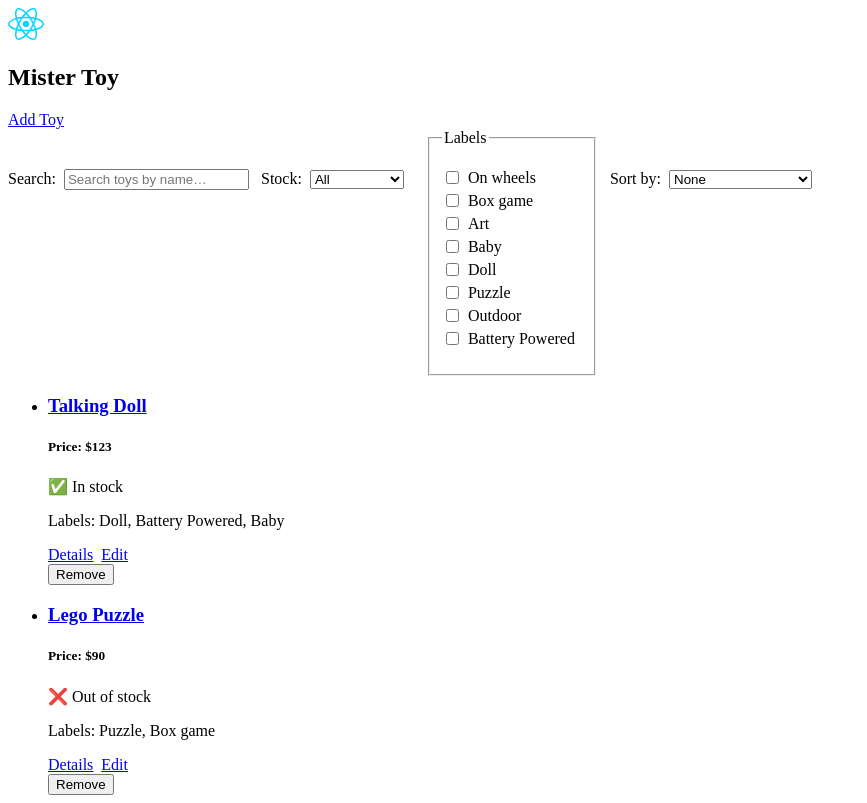
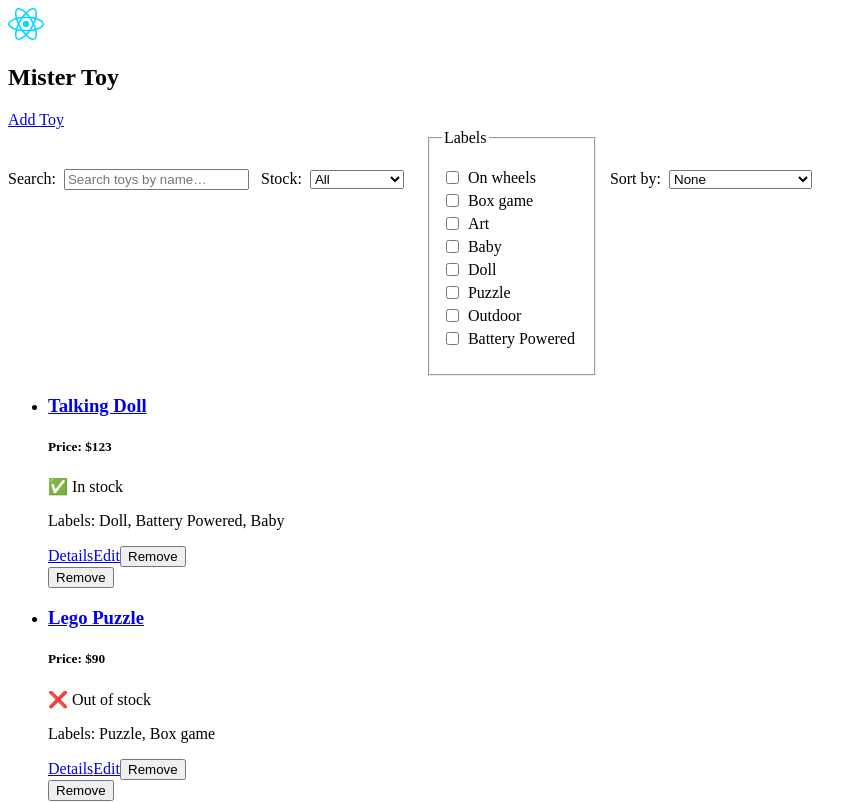
Before and after one commit to EdenIvgi/Mister-Toy-Frontend, a React (Vite) app: page / in a window 1280 px wide. Shown: the top 803 px of the page, without its empty margins (0-867 px from the left). Built offline with nearby package versions, Linux system fonts and the light colour scheme.

Commit message:
Update ToyPreview.jsx

```diff
--- a/src/cmps/ToyPreview.jsx
+++ b/src/cmps/ToyPreview.jsx
@@ -1,6 +1,6 @@
 import { Link } from "react-router-dom"
 
-export function ToyPreview({ toy }) {
+export function ToyPreview({ toy, onRemoveToy }) {
   return (
     <article className="toy-preview">
       <h3 className="toy-title">
@@ -11,9 +11,15 @@ export function ToyPreview({ toy }) {
       <p>{toy.inStock ? '✅ In stock' : '❌ Out of stock'}</p>
       {toy.labels?.length ? <p>Labels: {toy.labels.join(', ')}</p> : null}
 
-      <div className="actions" style={{ display:'flex', gap:'8px' }}>
-        <Link to={`/toy/${toy._id}`}>Details</Link>
-        <Link to={`/toy/edit/${toy._id}`}>Edit</Link>
+      <div className="actions">
+        <Link to={`/toy/${toy._id}`} className="btn">Details</Link>
+        <Link to={`/toy/edit/${toy._id}`} className="btn">Edit</Link>
+        <button
+          onClick={() => onRemoveToy(toy._id)}
+          className="btn danger"
+        >
+          Remove
+        </button>
       </div>
     </article>
   )
```
